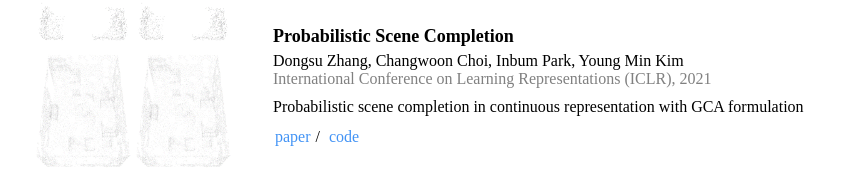
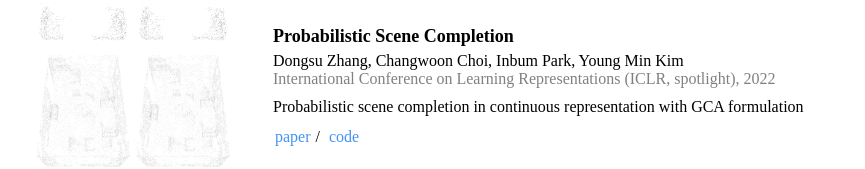
Before and after one commit to changwoonchoi/homepage, a React (Create React App) app: page / in a window 1280 px wide. Shown: the part 761-930 px from the top of the page, without its empty margins (207-1072 px from the left). Built offline with nearby package versions, Linux system fonts and the light colour scheme; a web font is replaced by a local one.

Commit message:
iclr 2022 -> iclr 2022 spotlight

```diff
--- a/src/publication_data.js
+++ b/src/publication_data.js
@@ -14,7 +14,7 @@ const publicationData = [
         img_link: "assets/publications/cgca_initial.png",
         img_link_onclick: "assets/publications/cgca.gif",
         title: "Probabilistic Scene Completion",
-        venue: "International Conference on Learning Representations (ICLR), 2021",
+        venue: "International Conference on Learning Representations (ICLR, spotlight), 2022",
         authors: "Dongsu Zhang, Changwoon Choi, Inbum Park, Young Min Kim",
         description: "Probabilistic scene completion in continuous representation with GCA formulation",
         project_page: "None",
```
